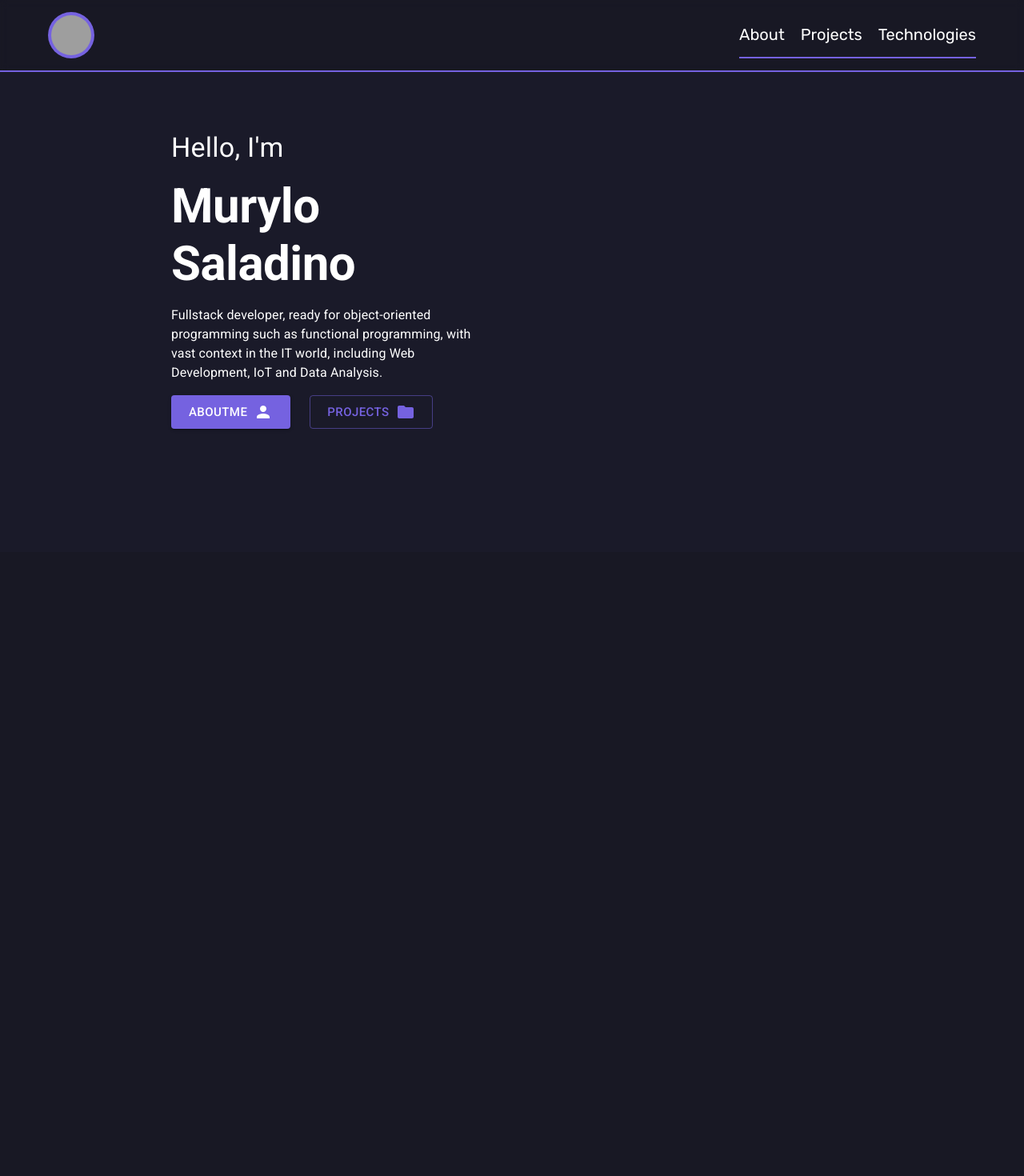
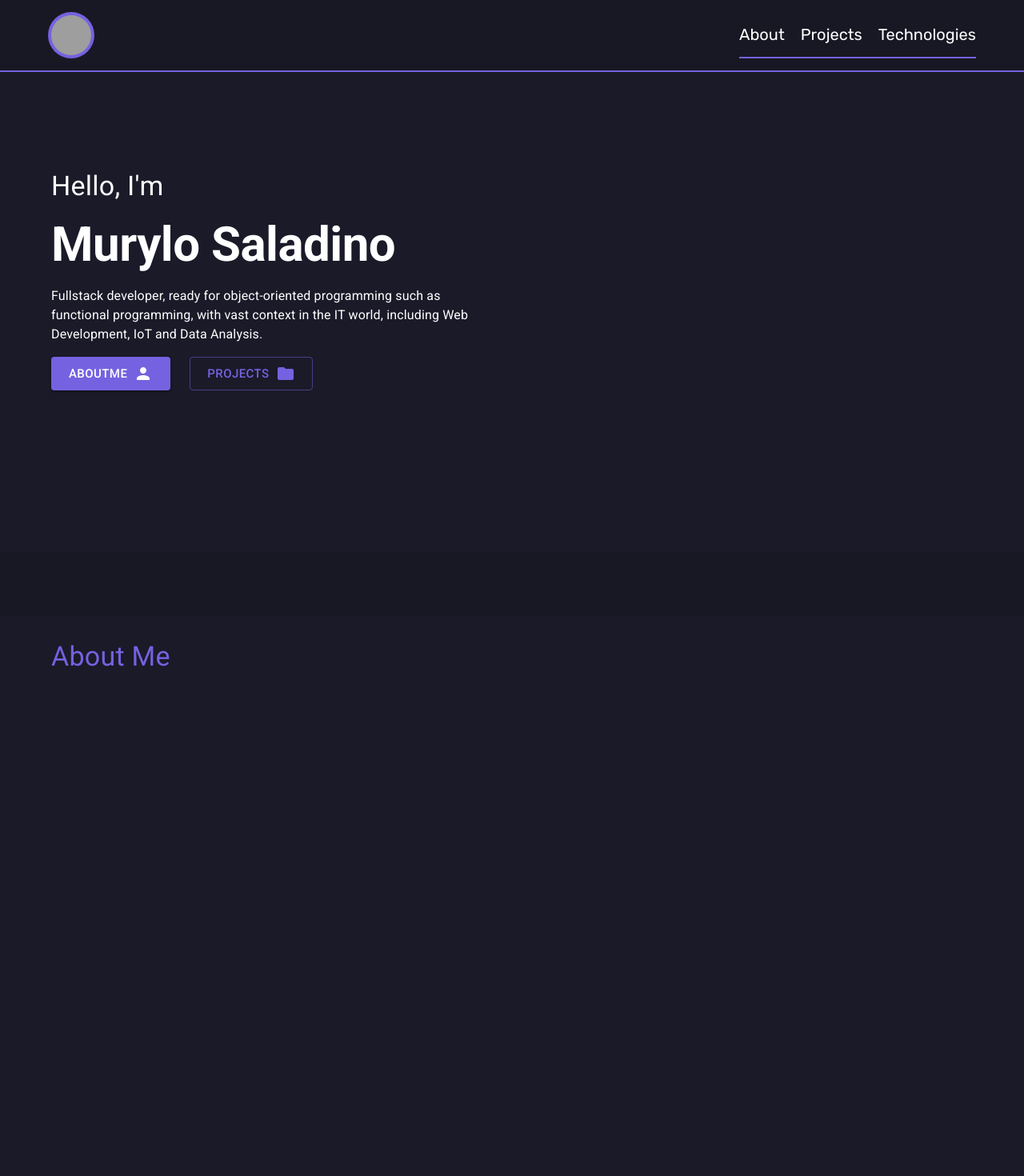
Before and after one commit to MuryloSaladino/Portfolio, a React (Vite) app: page / in a window 1280 px wide. Shown: the top 1470 px of the page at 80% size. Built offline with nearby package versions, Linux system fonts and the light colour scheme; grey boxes are pictures that could not be loaded.

Commit message:
fix: section size

```diff
--- a/src/App.tsx
+++ b/src/App.tsx
@@ -1,16 +1,18 @@
 import Header from "./components/Header"
 import AboutMe from "./sections/AboutMe"
 import Home from "./sections/Home"
-import { Stack } from "@mui/material"
+import { Box, Stack } from "@mui/material"
 
 function App() {
 
     return(
-        <Stack sx={{ bgcolor: 'background.default' }}>
+        <Box sx={{ bgcolor: 'background.default' }}>
             <Header/>
-            <Home/>
-            <AboutMe/>
-        </Stack>
+            <Stack gap={10}>
+                <Home/>
+                <AboutMe/>
+            </Stack>
+        </Box>
     )
 }
 
--- a/src/sections/AboutMe/index.tsx
+++ b/src/sections/AboutMe/index.tsx
@@ -1,12 +1,16 @@
-import { Box } from "@mui/material"
+import { Container, Typography } from "@mui/material"
+import { StyledSection } from "./styles"
 
 const AboutMe = () => {
 
 
     return(
-        <Box sx={{ minHeight: "100vh" }}>
+        <StyledSection sx={{ minHeight: "100vh" }}>
+            <Container>
+                <Typography variant="h4" color="primary.main">About Me</Typography>
 
-        </Box>
+            </Container>
+        </StyledSection>
     )
 }
 
--- /dev/null
+++ b/src/sections/AboutMe/styles.tsx
@@ -0,0 +1,6 @@
+import { Box, styled } from "@mui/material";
+
+export const StyledSection = styled(Box)(({ theme }) => ({
+    backgroundColor: theme.palette.background.paper,
+    padding: "30px 0"
+}))
--- a/src/sections/Home/index.tsx
+++ b/src/sections/Home/index.tsx
@@ -6,7 +6,7 @@ import FolderIcon from '@mui/icons-material/Folder';
 const Home = () => {
     return(
         <StyledSection component="section">
-            <Container maxWidth="md" sx={{ height: "100%" }}>
+            <Container sx={{ height: "100%" }}>
                 <Grid container spacing={10} sx={{ height: "100%" }}>
                     <Grid item xs={12} sm={12} md={6} lg={6} xl={6}>
                         <Stack gap={2} justifyContent="center" height="100%">
```
